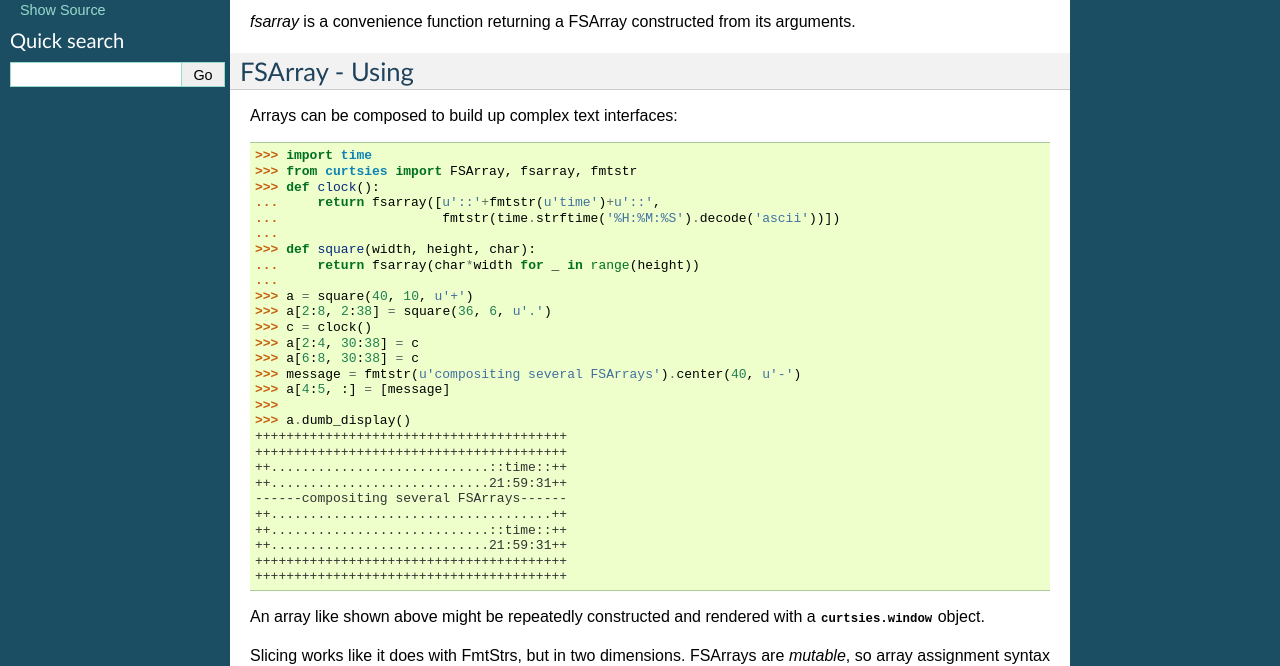
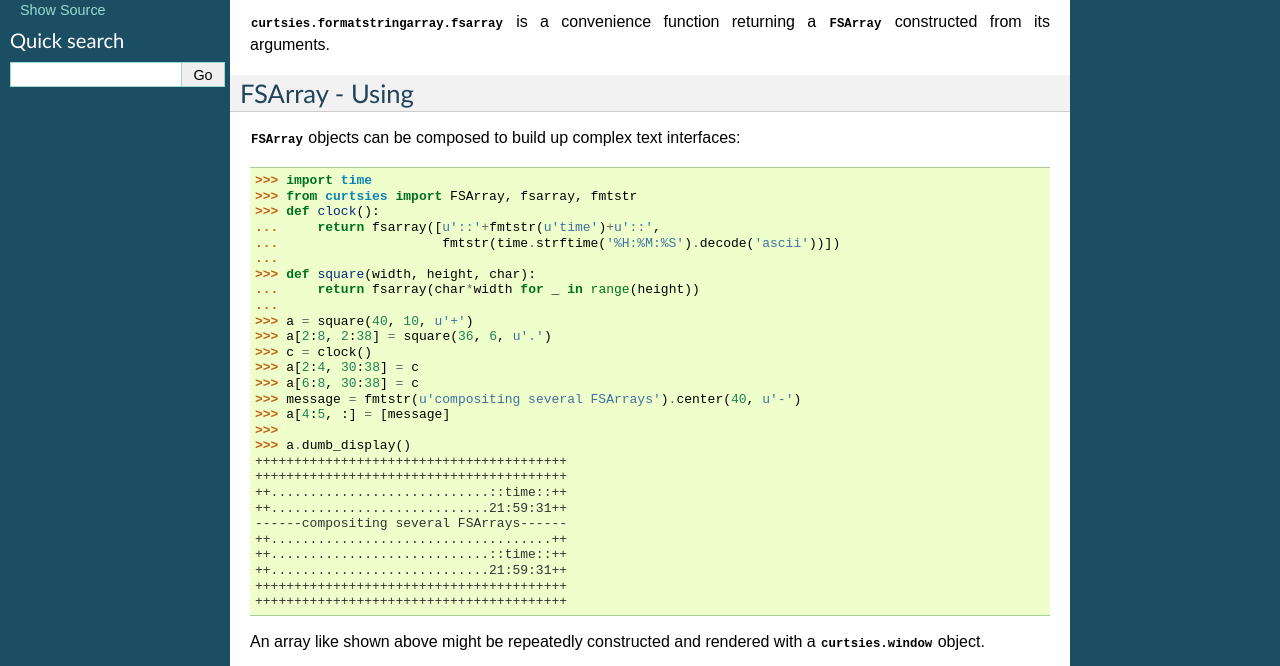
Before and after one commit to bpython/curtsies, a Sphinx documentation site: the page built from docs/FSArray.rst, in a window 1280 px wide and 1400 px high, cut to the strip 286-952 px from the top of the window. Built offline with Sphinx 7.4.7, drawn with Linux system fonts in a browser that asks for light colours; some of the changed text lies outside the part shown.

Commit message:
Added formatting to docs/FSArray.rst

```diff
--- a/docs/FSArray.rst
+++ b/docs/FSArray.rst
@@ -16,12 +16,12 @@
                           blue(on_green(u'hey!'))])
    a.dumb_display()
 
-`fsarray` is a convenience function returning a FSArray constructed from its arguments.
+:py:class:`curtsies.formatstringarray.fsarray` is a convenience function returning a :py:class:`~curtsies.formatstringarray.FSArray` constructed from its arguments.
 
 FSArray - Using
 ===============
 
-Arrays can be composed to build up complex text interfaces::
+:py:class:`~curtsies.formatstringarray.FSArray` objects can be composed to build up complex text interfaces::
 
     >>> import time
     >>> from curtsies import FSArray, fsarray, fmtstr
@@ -54,15 +54,14 @@
 
 An array like shown above might be repeatedly constructed and rendered with a :py:mod:`curtsies.window` object.
 
-Slicing works like it does with FmtStrs, but in two dimensions.
-FSArrays are *mutable*, so array assignment syntax can be used for natural
+Slicing works like it does with a :py:class:`FmtStr`, but in two dimensions.
+:py:class:`~curtsies.formatstringarray.FSArray`s are *mutable*, so array assignment syntax can be used for natural
 compositing as in the above exaple.
 
 If you're dealing with terminal output, the *width* of a string becomes more
 important than it's *length* (see :ref:`len-vs-width`).
 
-In the future FSArrays will do slicing and array assignment based on width
-instead of number of characters, but this is not currently implemented.
+In the future :py:class:`~curtsies.formatstringarray.FSArray`s will do slicing and array assignment based on width instead of number of characters, but this is not currently implemented.
 
 FSArray - API docs
 ==================
```
